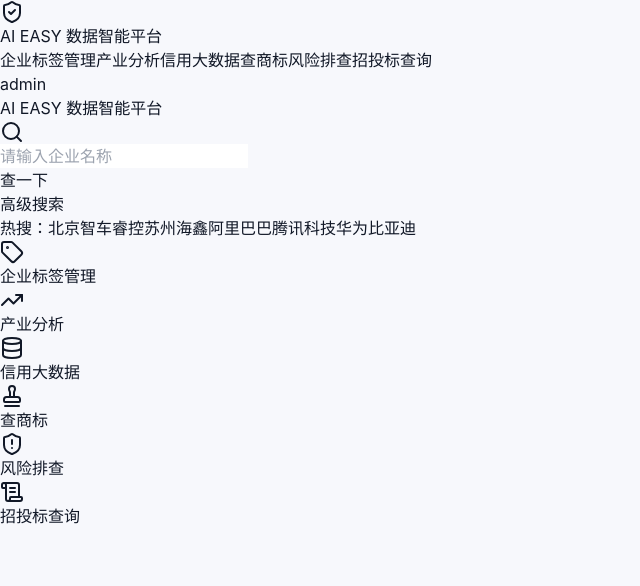
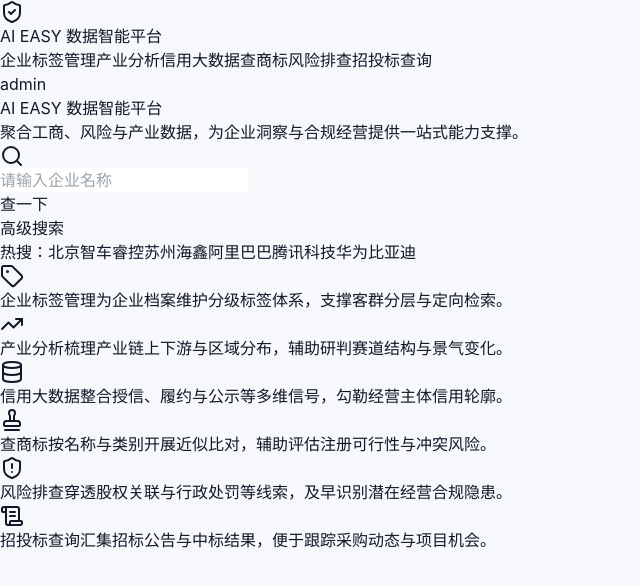
Before and after one commit to shanyingwufeng/chacha, a React (Vite) app: page /#/ in a window 1280 px wide. Shown: the top 586 px of the page, without its empty margins (0-640 px from the left). Built offline with nearby package versions, Linux system fonts and the light colour scheme.

Commit message:
feat: 初始化

```diff
--- a/src/pages/Home.tsx
+++ b/src/pages/Home.tsx
@@ -7,11 +7,57 @@
     Stamp,
     ShieldAlert,
     ScrollText,
+    type LucideIcon,
 } from "lucide-react";
 import { Button } from "../components/ui/button";
 import { Link, useNavigate } from "react-router-dom";
 
-/** 演示用：输入「北京」「苏州」分别联想对应企业；北京走无参数详情，苏州走 id=2549 */
+type ServiceItem = {
+    title: string;
+    desc: string;
+    to?: string;
+    icon: LucideIcon;
+};
+
+/** 服务入口：左图标 + 右标题/描述 */
+const SERVICE_GRID_ITEMS: ServiceItem[] = [
+    {
+        title: "企业标签管理",
+        desc: "为企业档案维护分级标签体系，支撑客群分层与定向检索。",
+        to: "/enterprise-tags",
+        icon: Tag,
+    },
+    {
+        title: "产业分析",
+        desc: "梳理产业链上下游与区域分布，辅助研判赛道结构与景气变化。",
+        to: "/industry-analysis",
+        icon: TrendingUp,
+    },
+    {
+        title: "信用大数据",
+        desc: "整合授信、履约与公示等多维信号，勾勒经营主体信用轮廓。",
+        to: "/financials",
+        icon: Database,
+    },
+    {
+        title: "查商标",
+        desc: "按名称与类别开展近似比对，辅助评估注册可行性与冲突风险。",
+        icon: Stamp,
+    },
+    {
+        title: "风险排查",
+        desc: "穿透股权关联与行政处罚等线索，及早识别潜在经营合规隐患。",
+        to: "/risk",
+        icon: ShieldAlert,
+    },
+    {
+        title: "招投标查询",
+        desc: "汇集招标公告与中标结果，便于跟踪采购动态与项目机会。",
+        icon: ScrollText,
+    },
+];
+
+/** 首页联想：输入「北京」「苏州」匹配对应企业 */
 const DEMO_COMPANIES = [
     { keyword: "北京", name: "北京智车睿控" },
     { keyword: "苏州", name: "苏州海鑫" },
@@ -46,26 +92,28 @@
 
     const handleSearch = (e: React.FormEvent) => {
         e.preventDefault();
-        // 演示：不从「查一下」跳转结果页，仅通过下拉选择进入详情
     };
 
     return (
         <div className="flex flex-col min-h-[calc(100vh-4rem)]">
-            {/* Hero Section */}
-            <section className="relative flex-1 pt-20 pb-32 overflow-hidden bg-gradient-to-b from-indigo-50 to-white">
-                <div className="container mx-auto px-4 relative z-10 text-center">
-                    <h1 className="text-3xl md:text-6xl font-bold text-slate-900 mb-6 tracking-tight">
+            <section className="relative flex-1 flex flex-col overflow-hidden bg-gradient-to-b from-indigo-50 via-white to-slate-50">
+                <div className="flex-1 flex flex-col justify-center py-8 md:py-10 pb-12 md:pb-16">
+                    <div className="container mx-auto px-4 relative z-10 text-center max-w-7xl">
+                        <h1 className="text-3xl sm:text-4xl md:text-5xl font-bold text-slate-900 mb-4 tracking-tight">
                             AI EASY
                             <span className="text-indigo-600"> 数据智能平台</span>
                         </h1>
+                        <p className="text-base md:text-lg text-slate-600 mb-9 md:mb-10 max-w-2xl mx-auto leading-relaxed">
+                            聚合工商、风险与产业数据，为企业洞察与合规经营提供一站式能力支撑。
+                        </p>
 
-                    <div className="max-w-3xl mx-auto mb-12">
+                    <div className="max-w-3xl mx-auto mb-11 md:mb-12">
                         <form
                             onSubmit={handleSearch}
-                            className="flex items-center gap-3"
+                            className="flex flex-col sm:flex-row items-stretch sm:items-center gap-3 sm:gap-4"
                         >
                             <div className="relative group flex-1">
-                                <div className="absolute inset-y-0 left-0 pl-6 flex items-center pointer-events-none z-10">
+                                <div className="absolute inset-y-0 left-0 pl-5 flex items-center pointer-events-none z-10">
                                     <Search className="h-6 w-6 text-slate-400 group-focus-within:text-indigo-500 transition-colors" />
                                 </div>
                                 <input
@@ -81,18 +129,18 @@
                                     onBlur={() => {
                                         window.setTimeout(() => setSuggestOpen(false), 150);
                                     }}
-                                    className="block w-full pl-16 pr-32 py-5 rounded-2xl border-2 border-slate-200 bg-white text-lg focus:outline-none focus:ring-4 focus:ring-indigo-500/10 focus:border-indigo-500 transition-all shadow-xl shadow-indigo-500/5"
+                                    className="block w-full pl-14 pr-[8rem] py-3.5 rounded-2xl border-2 border-slate-200 bg-white text-base md:text-[17px] focus:outline-none focus:ring-2 focus:ring-indigo-500/15 focus:border-indigo-500 transition-all shadow-md shadow-indigo-500/5"
                                 />
                                 {suggestOpen && suggestions.length > 0 && (
                                     <ul
-                                        className="absolute left-0 right-0 top-full mt-2 z-20 rounded-xl border border-slate-200 bg-white py-1 shadow-xl shadow-slate-200/80 text-left overflow-hidden"
+                                        className="absolute left-0 right-0 top-full mt-1.5 z-20 rounded-lg border border-slate-200 bg-white py-0.5 shadow-lg shadow-slate-200/70 text-left overflow-hidden"
                                         role="listbox"
                                     >
                                         {suggestions.map((c) => (
                                             <li key={c.name}>
                                                 <button
                                                     type="button"
-                                                    className="w-full px-5 py-3 text-left text-slate-800 hover:bg-indigo-50 hover:text-indigo-700 text-base transition-colors"
+                                                    className="w-full px-4 py-3 text-left text-slate-800 hover:bg-indigo-50 hover:text-indigo-700 text-base transition-colors"
                                                     onMouseDown={(e) =>
                                                         e.preventDefault()
                                                     }
@@ -109,8 +157,8 @@
                                 <div className="absolute inset-y-2 right-2 flex items-center">
                                     <Button
                                         type="submit"
-                                        size="lg"
-                                        className="h-full px-8 rounded-xl bg-indigo-600 hover:bg-indigo-700 text-lg font-semibold shadow-lg shadow-indigo-200"
+                                        size="default"
+                                        className="h-10 px-7 rounded-xl bg-indigo-600 hover:bg-indigo-700 text-base font-semibold shadow-md shadow-indigo-200/80"
                                     >
                                         查一下
                                     </Button>
@@ -118,13 +166,14 @@
                             </div>
                             <Button
                                 type="button"
-                                className="h-14 px-7 rounded-2xl border border-slate-200 bg-slate-100 text-slate-700 text-lg font-semibold hover:bg-slate-200 hover:text-slate-900 shadow-none"
+                                variant="outline"
+                                className="h-12 shrink-0 px-6 rounded-2xl border-slate-200 bg-slate-50 text-slate-700 text-base font-medium hover:bg-slate-100 hover:text-slate-900 shadow-none"
                             >
                                 高级搜索
                             </Button>
                         </form>
 
-                        <div className="mt-4 flex flex-wrap justify-center gap-3 text-sm text-slate-500">
+                        <div className="mt-4 flex flex-wrap justify-center gap-x-3.5 gap-y-2 text-sm text-slate-500">
                             <span>热搜：</span>
                             <button
                                 onClick={() => navigate("/details")}
@@ -167,60 +216,51 @@
                         </div>
                     </div>
 
-                    <div className="grid grid-cols-2 md:grid-cols-3 lg:grid-cols-6 gap-4 max-w-5xl mx-auto">
-                        {[
-                            {
-                                to: "/enterprise-tags",
-                                label: "企业标签管理",
-                                icon: Tag,
-                                color: "bg-blue-50 text-blue-600",
-                            },
-                            {
-                                to: "/industry-analysis",
-                                label: "产业分析",
-                                icon: TrendingUp,
-                                color: "bg-indigo-50 text-indigo-600",
-                            },
-                            {
-                                to: "",
-                                label: "信用大数据",
-                                icon: Database,
-                                color: "bg-cyan-50 text-cyan-600",
-                            },
-                            {
-                                to: "",
-                                label: "查商标",
-                                icon: Stamp,
-                                color: "bg-orange-50 text-orange-600",
-                            },
-                            {
-                                to: "",
-                                label: "风险排查",
-                                icon: ShieldAlert,
-                                color: "bg-rose-50 text-rose-600",
-                            },
-                            {
-                                to: "",
-                                label: "招投标查询",
-                                icon: ScrollText,
-                                color: "bg-emerald-50 text-emerald-600",
-                            },
-                        ].map((item) => (
+                    <div className="w-full max-w-6xl mx-auto mt-2 text-left">
+                        <div className="grid grid-cols-1 sm:grid-cols-2 lg:grid-cols-3 gap-x-14 gap-y-10 md:gap-y-8">
+                            {SERVICE_GRID_ITEMS.map((item) => {
+                                const Icon = item.icon;
+                                const inner = (
+                                    <>
+                                        <div className="flex h-11 w-11 shrink-0 items-center justify-center rounded-lg bg-blue-50 text-blue-600 ring-1 ring-blue-100/80">
+                                            <Icon className="h-5 w-5" strokeWidth={2} />
+                                        </div>
+                                        <div className="min-w-0 flex flex-col gap-0.5 pt-0.5">
+                                            <span className="text-sm md:text-[15px] font-semibold text-slate-900 leading-snug">
+                                                {item.title}
+                                            </span>
+                                            <span className="text-xs md:text-[13px] text-slate-500 leading-relaxed">
+                                                {item.desc}
+                                            </span>
+                                        </div>
+                                    </>
+                                );
+                                const tileClass =
+                                    "flex gap-3 rounded-xl p-2 -m-2 text-left transition-colors hover:bg-white/80 hover:shadow-sm focus-visible:outline-none focus-visible:ring-2 focus-visible:ring-blue-500/30";
+
+                                if (item.to) {
+                                    return (
                                         <Link
-                                key={item.label}
+                                            key={item.title}
                                             to={item.to}
-                                className="flex flex-col items-center gap-2 p-4 rounded-xl hover:bg-white hover:shadow-md transition-all group text-center"
+                                            className={tileClass}
                                         >
-                                <div
-                                    className={`p-3 rounded-xl ${item.color} group-hover:scale-110 transition-transform`}
+                                            {inner}
+                                        </Link>
+                                    );
+                                }
+                                return (
+                                    <button
+                                        key={item.title}
+                                        type="button"
+                                        className={tileClass}
                                     >
-                                    <item.icon className="w-6 h-6" />
+                                        {inner}
+                                    </button>
+                                );
+                            })}
                         </div>
-                                <span className="text-sm font-medium text-slate-700">
-                                    {item.label}
-                                </span>
-                            </Link>
-                        ))}
+                    </div>
                     </div>
                 </div>
             </section>
```
Also changed, not shown: 5 other files (tests, documents, lock files or other folders). Lines whose indentation alone changed are shown as unchanged.
